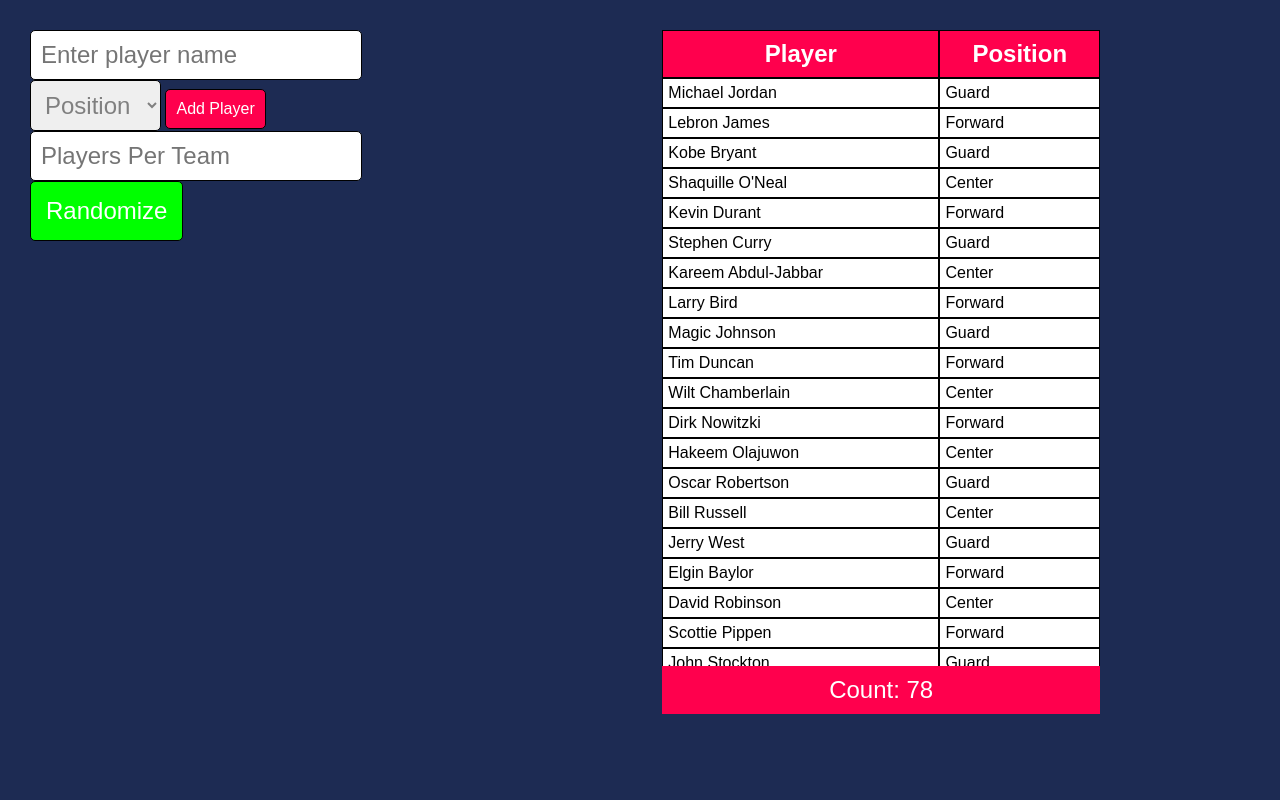
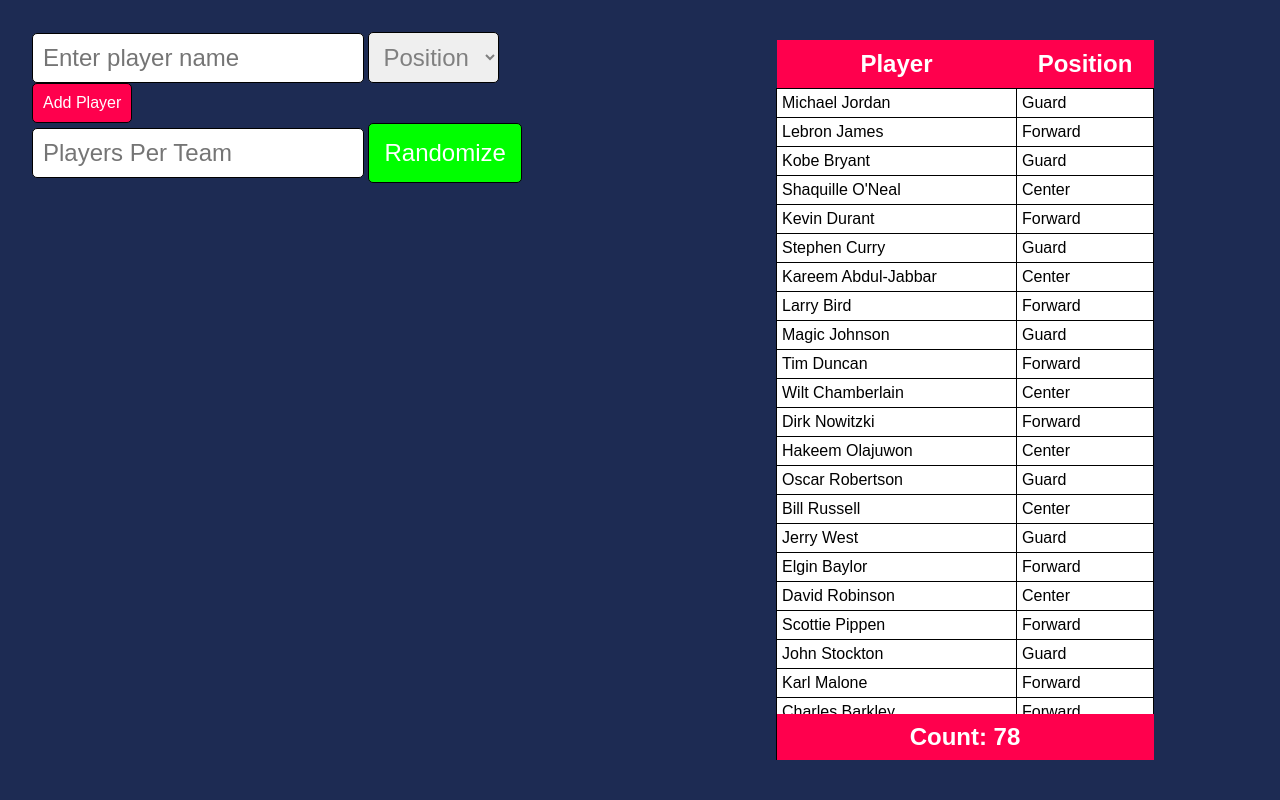
Before and after one commit to broman9107/Randomizer, a plain HTML site: page index.html in a window 1280 px wide. Drawn offline with Linux system fonts and the light colour scheme.

Commit message:
Making changes to front end design

```diff
--- a/Script.js
+++ b/Script.js
@@ -1,3 +1,15 @@
+//Testing for width and height
+//------------------------------------------------------------------------//
+// window.onresize = function () {
+//     let windowWidth = document.getElementById("width");
+//     let windowHeight = document.getElementById("height");
+//     windowWidth.innerHTML = window.innerWidth;
+//     windowHeight.innerHTML = window.innerHeight;
+// }
+//------------------------------------------------------------------------//
+
+
+
 document.addEventListener('DOMContentLoaded', function () {
     populateTable();
 });
@@ -16,45 +28,6 @@ function populateTable() {
     });
     tableCount.innerHTML = "Count: " + playerList.length;
 }
-
-// //Player Sort
-// let playerSort = document.getElementById('playerSort');
-// let ascending = true; // Flag to track sorting order
-
-// playerSort.onclick = function () {
-//     playerList.sort((a, b) => {
-//         if (a.name < b.name) {
-//             return ascending ? -1 : 1; // Ascending or descending based on flag
-//         } else if (a.name > b.name) {
-//             return ascending ? 1 : -1; // Ascending or descending based on flag
-//         } else {
-//             return 0;
-//         }
-//     });
-//     ascending = !ascending; // Toggle sorting order
-//     tbody.innerHTML = '';
-//     populateTable();
-//     //tbody.scrollIntoView({ behavior: "smooth" , block: "start" }); // Scrolls to top of table
-// };
-
-// //Position Sort
-// let positionSort = document.getElementById('positionSort');
-// let ascending2 = true; // Flag to track sorting order
-
-// positionSort.onclick = function () {
-//     playerList.sort((a, b) => {
-//         if (a.position < b.position) {
-//             return ascending2 ? -1 : 1; // Ascending or descending based on flag
-//         } else if (a.position > b.position) {
-//             return ascending2 ? 1 : -1; // Ascending or descending based on flag
-//         } else {
-//             return 0;
-//         }
-//     });
-//     ascending2 = !ascending2; // Toggle sorting order
-//     tbody.innerHTML = '';
-//     populateTable();
-// }
 
 //Sort Players
 let playerSort = document.getElementById('playerSort');
@@ -147,3 +120,10 @@ window.onclick = function (e) {
         randomPlayersModal.style.display = 'none';
     }
 }
+
+window.onresize = function () {
+    let windowWidth = document.getElementById("width");
+    let windowHeight = document.getElementById("height");
+    windowWidth.innerHTML = window.innerWidth;
+    windowHeight.innerHTML = window.innerHeight;
+}
--- a/index.html
+++ b/index.html
@@ -8,6 +8,7 @@
 </head>
 <body>
     <!--Left side of screen div-->
+    <div id="leftSideScreen">
         <div id="addPlayerDiv">
             <form id="addPlayerForm">
                 <input type="text" id="playerNameInput" placeholder="Enter player name" required>
@@ -19,12 +20,21 @@
                 </select>
                 <input type="submit" id="playerNameSubmit" value="Add Player"></input>
             </form>
+        </div>
+        <div id="randomizeDiv">
             <form id="randomizeForm">
                 <input type="number" id="numberOfPlayers" placeholder="Players Per Team">
                 <input type="submit" id="randomizeButton" value="Randomize"></input>
             </form>
         </div>
+    </div>
+
+<!-- Testing for height and width
+        <h1 id="width"></h1>
+        <h1 id="height"></h1> -->
     <!--Right side of screen div-->
+
+    <div id="rightSideScreen">
         <div id="showPlayersDiv">
             <table id="playersTable">
                 <thead>
@@ -38,14 +48,14 @@
                 </tbody>
                 <tfoot>
                     <tr>
-                    <td colspan="2" id="playerCount">
+                        <th colspan="2" id="playerCount">
                             <!-- Add Player Count with JavaScript -->
-                    </td>
+                        </th>
                     </tr>
                 </tfoot>
             </table>
         </div>
-
+    </div>
     <!--Modal for random players-->
     <div id="randomPlayersModal" class="modal">
         <div id="modalContent">
--- a/styles.css
+++ b/styles.css
@@ -8,16 +8,19 @@ body{
     font-family: 'Poppins', sans-serif;
     background-color: #1D2B53;
     display: grid;
-    height: 95vh;
-    width: 95vw;
-    grid-template-columns: 40% 60%;
-    margin: 10px;
+    height: 100vh;
+    width: 100vw;
+    grid-template-columns: 1fr 1fr;
     gap: 20px;
 }
 
-#addPlayerDiv{
-    margin: 20px 0 0 20px;
+#leftSideScreen{
+    padding: 2rem;
+    display: flex;
+    flex-direction: column;
 }
+
+
 
 #playerNameInput, #numberOfPlayers{
     font-size: 1.5rem;
@@ -92,25 +95,35 @@ option {
     animation: none;
 }
 
+
+
+/* Right Side of Screen */
+
+#rightSideScreen{
+    display: flex;
+    justify-content: center;
+    align-items: center;
+    overflow: hidden;
+}
+
 #showPlayersDiv{
     display: flex;
-    flex-direction: column;
-    align-items: center;
-    margin-top: 20px;
+    justify-content: center;
     height: 90%;
+    width: 60%;
     overflow: auto;
 }
 
 #playersTable{
-    width: 60%;
-    border-spacing: 0;
+    width: 100%;
+    border-collapse: collapse;
     user-select: none;
 }
 
 #playersTable thead, tfoot{
     position: sticky;
-    top: 0;
-    bottom: 0;
+    top: -1px;
+    bottom: -1px;
     text-align: center;
     font-size: 1.5rem;
     background-color: #FF004D;
@@ -118,9 +131,7 @@ option {
     height: 3rem;
 }
 
-#playersTable thead th{
-    border: 1px solid #000;
-}
+
 
 #playersTable a{
     text-decoration: none;
```
Lines whose indentation alone changed are shown as unchanged.
